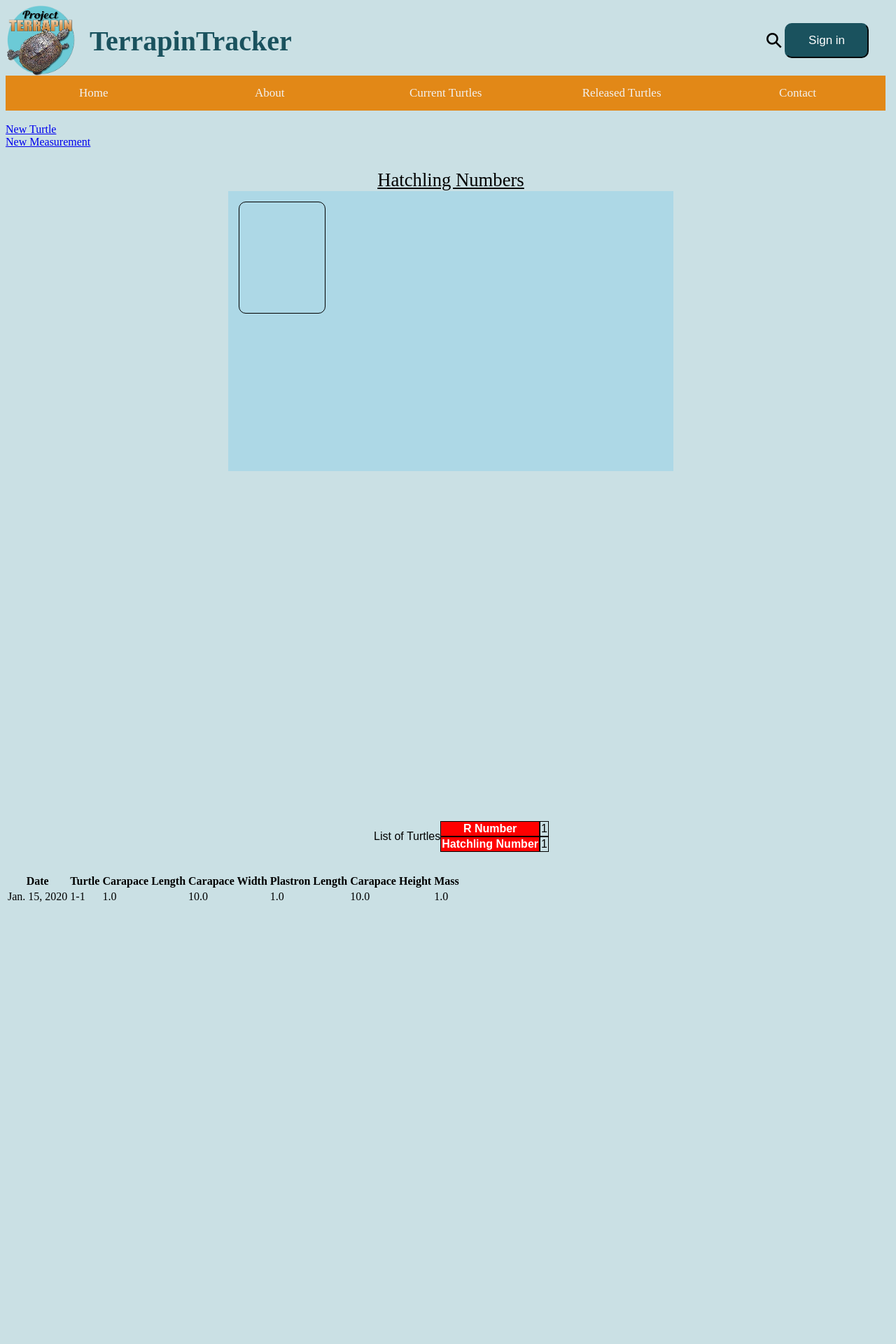
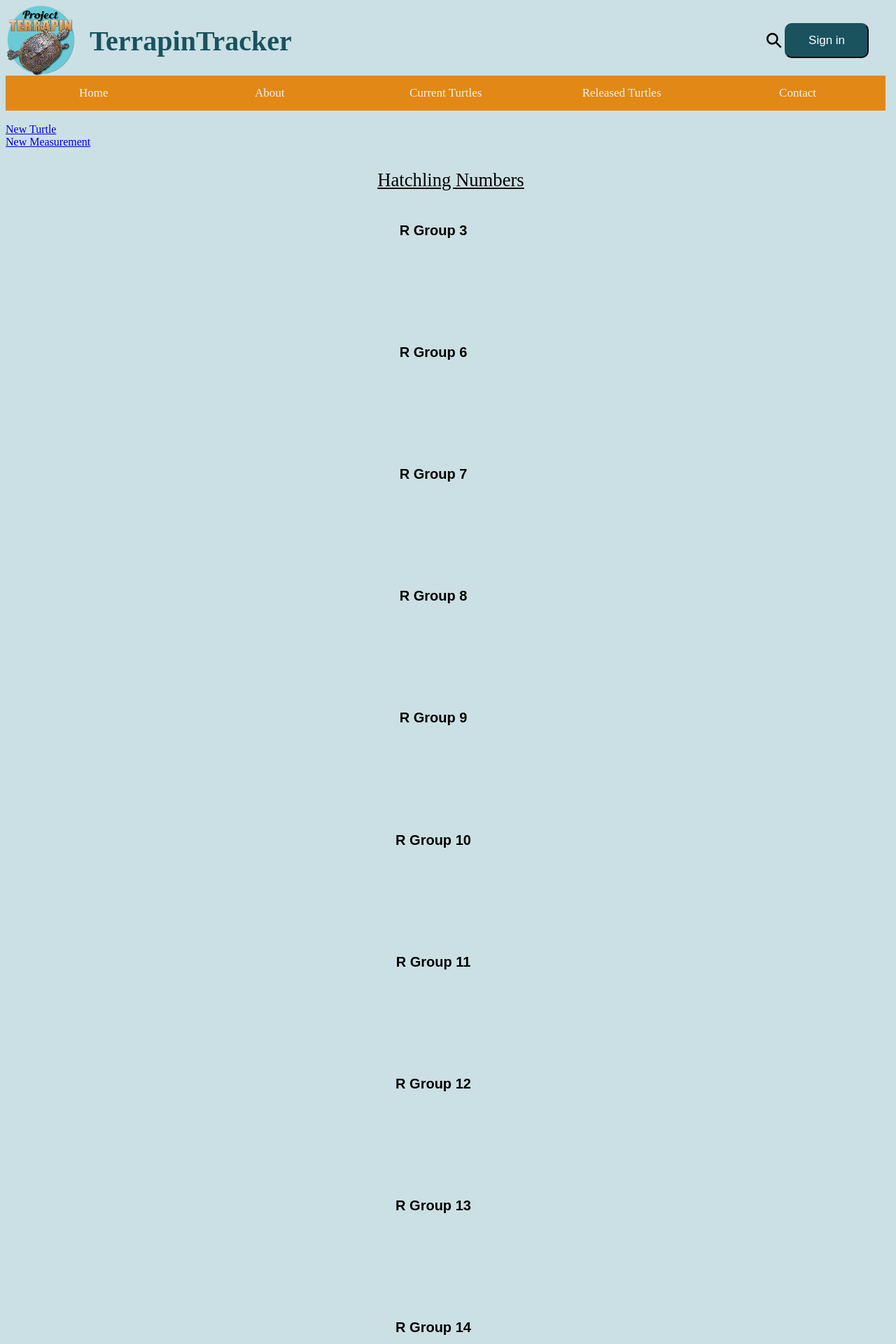
Before and after one commit to henbestaj/senior-capstone, a Django app: template terrapin_tracker/turtles/templates/turtles/current.html in a window 1280 px wide. Shown: the top 1920 px of the page at 70% size. Before the commit the page ends 1289 px from the top, so only its background shows below. Run offline with Django 4.2, Linux system fonts and the light colour scheme; tables that the repository leaves empty hold one stand-in row (values such as "Sample post"); the template is opened without the code that fills it: values that come from a table or form of the project are taken from there, most other values are stand-ins (such as "Sample title", 1, 10 or a date in 2020).

Commit message:
started organizing R groups

```diff
--- a/terrapin_tracker/turtles/static/turtles/current_style.css
+++ b/terrapin_tracker/turtles/static/turtles/current_style.css
@@ -1,22 +1,24 @@
-.current-table {
-    display: block;
-    width: 50%;
-    height: 400px;
-    margin: auto;
-    padding: none;
+.current-table  {
+    /* display: block; */
+    /* width: 100%;
+    height: 100px; */
+    /* margin: auto; */
+    /* padding: none; */
     background-color: lightblue;
-    text-align: center;
-    border-spacing: 15px 15px;
+    /* text-align: center;
+    border-spacing: 15px 15px; */
   }
   .current-table td {
 
     border-radius: 10px;
-    height: 160px;
-    width: 120px;
+    /* height: 160px;
+    width: 120px; */
     align-content: baseline;
     border: 1px solid black;
 
-
+  }
+  .current-table tr {
+    height: 100px;
   }
   .current-title {
     font-size: 20pt;
@@ -26,56 +28,13 @@
     text-decoration: underline;
   }
 
-
-  .r3 {
-    /* display: grid;
-    grid-area: r3; */
+  h2 {
+    font-size: 15pt;
+    font-family: sans-serif;
+    text-align: center;
+    margin-right: 50px;
+    text-decoration: none;
   }
-
-  .r6 {
-    /* display: grid;
-    grid-area: r6; */
-  }
-/*
-  .r7 {
-    display: grid;
-    grid-area: r7;
-  }
-
-  .r8 {
-    display: grid;
-    grid-area: r8;
-  }
-
-  .r9 {
-    display: grid;
-    grid-area: r9;
-  }
-
-  .r10 {
-    display: grid;
-    grid-area: r10;
-  }
-
-  .r11 {
-    display: grid;
-    grid-area: r11;
-  }
-
-  .r12 {
-    display: grid;
-    grid-area: r12;
-  }
-
-  .r13 {
-    display: grid;
-    grid-area: r13;
-  }
-
-  .r14 {
-    display: grid;
-    grid-area: r14;
-  } */
 
 
 
--- a/terrapin_tracker/turtles/templates/turtles/current.html
+++ b/terrapin_tracker/turtles/templates/turtles/current.html
@@ -14,62 +14,122 @@
     <a href="{% url 'MeasurementCreate' %}">New Measurement</a>
     <div class="current-title">
         <head>Hatchling Numbers</head>
-        <script>
-            var hatchlings = ['3-1', '3-2', '3-3','3-4',"6-1","6-2","6-3","6-4","6-5","6-6","6-7",
-            "6-8","6-9","6-10","6-11","6-12","6-13","6-14","6-15","6-16","6-17","6-18","6-19","7-1","7-2","7-3","7-4",
-            "7-5","8-1","8-2","8-3","8-4","8-5","9-1","9-2","9-3","9-4","9-5","10-1","10-2","10-3","10-4","10-5","11-1",
-            "11-2","11-3","11-4","11-5","12-1","12-2","12-3","12-4","12-5","13-1","13-2","13-3","13-4","13-5","13-6",
-            "13-7","13-8","13-9","13-10","13-11","14-1","14-2"];
-            function remake() {
-            var count = 0;
-            for (var i =0; i<hatchlings.length; i++) {
-                if (i==0) {
-                    document.getElementById("rows").createElement('tr');
-                }
-                if (count<=6) {
-                    var newCell = document.createElement("td");
-                    newCell.innerHTML = hatchlings[i];
-                    newRow.append(newCell)
-                    count+=1;
-                }
-                else {
-                    var newRow = document.createElement("tr");
-                    var newCell = document.createElement("td");
-                    newCell.innerHTML = hatchlings[i];
-                    newRow.append(newCell);
-                    document.getElementById("rows").appendChild(newRow);
-                    count = 0;
-                }
-            }
-        }
-        </script>
-    <table class="current-table">
-        <tbody id="rows">
+    </div>
+    <div class="r">
+        <br>
+        <h2>R Group 3</h2>
+        <table class="current-table" id="r-three">
+                    <tr>
+                        {% for turtle in Turtle %}
+                            {% if turtle.r_num == 3 %}
+                        <td>{{ turtle.r_num }}-{{ turtle.hatchling_num }}</td>
+                            {% endif %}
+                        {% endfor %}
+                    </tr>
+        </table>
+        <br>
+        <h2>R Group 6</h2>
+        <table class="current-table six">
             <tr>
-                <td></td>
+                {% for turtle in Turtle %}
+                    {% if turtle.r_num == 6 %}
+                <td>{{ turtle.r_num }}-{{ turtle.hatchling_num }}</td>
+                    {% endif %}
+                {% endfor %}
             </tr>
-        </tbody>
-    </table>
+        </table>
+        <br>
+        <h2>R Group 7</h2>
+        <table class="current-table seven">
+            <tr>
+                {% for turtle in Turtle %}
+                    {% if turtle.r_num == 7 %}
+                <td>{{ turtle.r_num }}-{{ turtle.hatchling_num }}</td>
+                    {% endif %}
+                {% endfor %}
+            </tr>
+        </table>
+        <br>
+        <h2>R Group 8</h2>
+        <table class="current-table eight">
+            <tr>
+                {% for turtle in Turtle %}
+                    {% if turtle.r_num == 8 %}
+                <td>{{ turtle.r_num }}-{{ turtle.hatchling_num }}</td>
+                    {% endif %}
+                {% endfor %}
+            </tr>
+        </table>
+        <br>
+        <h2>R Group 9</h2>
+        <table class="current-table nine">
+            <tr>
+                {% for turtle in Turtle %}
+                    {% if turtle.r_num == 9 %}
+                <td>{{ turtle.r_num }}-{{ turtle.hatchling_num }}</td>
+                    {% endif %}
+                {% endfor %}
+            </tr>
+        </table>
+        <br>
+        <h2>R Group 10</h2>
+        <table class="current-table ten">
+            <tr>
+                {% for turtle in Turtle %}
+                    {% if turtle.r_num == 10 %}
+                <td>{{ turtle.r_num }}-{{ turtle.hatchling_num }}</td>
+                    {% endif %}
+                {% endfor %}
+            </tr>
+        </table>
+        <br>
+        <h2>R Group 11</h2>
+        <table class="current-table eleven">
+            <tr>
+                {% for turtle in Turtle %}
+                    {% if turtle.r_num == 11 %}
+                <td>{{ turtle.r_num }}-{{ turtle.hatchling_num }}</td>
+                    {% endif %}
+                {% endfor %}
+            </tr>
+        </table>
+        <br>
+        <h2>R Group 12</h2>
+        <table class="current-table twelve">
+            <tr>
+                {% for turtle in Turtle %}
+                    {% if turtle.r_num == 12 %}
+                <td>{{ turtle.r_num }}-{{ turtle.hatchling_num }}</td>
+                    {% endif %}
+                {% endfor %}
+            </tr>
+        </table>
+        <br>
+        <h2>R Group 13</h2>
+        <table class="current-table thirteen">
+            <tr>
+                {% for turtle in Turtle %}
+                    {% if turtle.r_num == 13 %}
+                <td>{{ turtle.r_num }}-{{ turtle.hatchling_num }}</td>
+                    {% endif %}
+                {% endfor %}
+            </tr>
+        </table>
+        <br>
+        <h2>R Group 14</h2>
+        <table class="current-table fourteen">
+            <tr>
+                {% for turtle in Turtle %}
+                    {% if turtle.r_num == 14 %}
+                <td>{{ turtle.r_num }}-{{ turtle.hatchling_num }}</td>
+                    {% endif %}
+                {% endfor %}
+            </tr>
+        </table>
+        <br>
     </div>
-    <!-- <table class="current-table">
-        <tr class="H3 rows">
-            <script>
 
-            </script>
-            <td><a class="r" href="">R3</a></td>
-            <td><a class="r" href="">R6</a></td>
-            <td><a class="r" href="">R7</a></td>
-            <td><a class="r" href="">R8</a></td>
-            <td><a class="r" href="">R9</a></td>
-        </tr>
-        <tr class="H6 rows">
-            <td><a class="r10" href="">R10</a></td>
-            <td><a class="r11" href="">R11</a></td>
-            <td><a class="r12" href="">R12</a></td>
-            <td><a class="r13" href="">R13</a></td>
-            <td><a class="r14" href="">R14</a></td>
-        </tr>
-    </table> -->
+
     <div>
         <table class="turtles-table">
             <caption>List of Turtles</caption>
```
Also changed, not shown: terrapin_tracker/turtles/static/turtles/script.js (+39 -9 lines).
